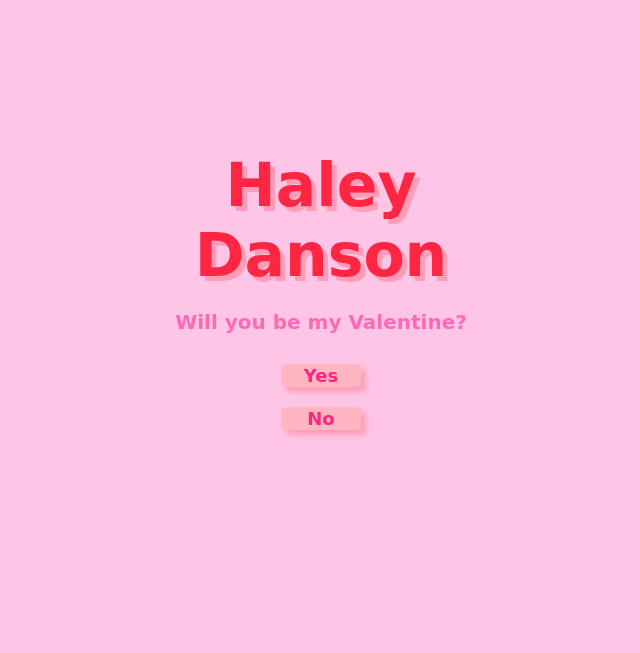
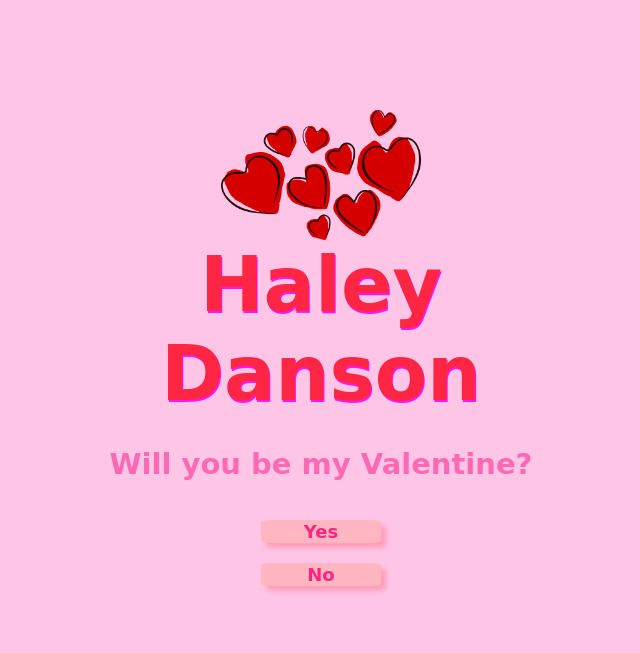
Before and after one commit to scotty1257/greeting-card, a website: page index.html in a window 1280 px wide. Shown: the whole page, without its empty margins (319-959 px from the left). Drawn offline with Linux system fonts and the light colour scheme; a web font is replaced by a local one.

Commit message:
image added

```diff
--- a/index.html
+++ b/index.html
@@ -11,26 +11,44 @@
 			font-family: 'Annie Use Your Telescope', cursive;
 
 		}
+		.img-container {
+			background-image: url('hearts.webp');
+			background-size: 200px;
+			background-repeat: no-repeat;
+			overflow:hidden;
+			height: 130px;
+			margin: none;
+			padding: none;
+			align-items: center;
+			margin: auto;
+			left: 50%;
+			width: 200px;
+		}
 		.container {
 			margin: auto;
 			text-align: center;
 			width: 500px;
 			height: 500px;
 			position: absolute;
-			top: 50%;
+			top: 45%;
 			left: 50%;
 			margin: -250px 0 0 -250px;
 			font-family: 'Annie Use Your Telescope', cursive;
+/*			background-image: url('hearts.webp');
+			background-size: 300px;
+			background-repeat: no-repeat;
+			overflow:hidden;*/
+
 		}
 		h1 {
 			color: #ff2644;
-			font-size: 60px;
+			font-size: 76px;
 			margin: 0px;
-			text-shadow: 5px 5px rgba(255, 0, 0, 0.2);
+			text-shadow: 1px 2px rgba(255, 0, 255, 0.9);
 		}
 		button {
 			border: none;
-			width: 80px;
+			width: 120px;
 			height: 54;
 			border-radius: 10%;
 			font-size: 18px;
@@ -65,7 +83,7 @@
 			padding: 10px;
 		}
 		p {
-			font-size: 20px;
+			font-size: 29px;
 			color: hotpink;
 			font-weight: bolder;
 		}
@@ -78,6 +96,9 @@
 <body>
 
 	<div class="container">
+		<div class="img-container">
+
+		</div>
 		<h1>Haley</h1>
 		<h1>Danson</h1>
 
@@ -85,14 +106,19 @@
 
 		<div class="bc">
 			<ul>
-				<li><button>Yes</button></li>
-				<li><button>No</button></li>
+				<li><button onclick="sayYes()">Yes</button></li>
+				<li><button onclick="sayNo()">No</button></li>
 			</ul>
 		</div>
+	</div>
+	<script type="text/javascript">
+		function sayYes() {
+			alert("Hooray!")
+		}
 
-
-
-	</div>
-
+		function sayNo() {
+			alert("Aghh, My Heart!")
+		}
+	</script>
 </body>
 </html>
```
Also changed, not shown: hearts.webp (added).
